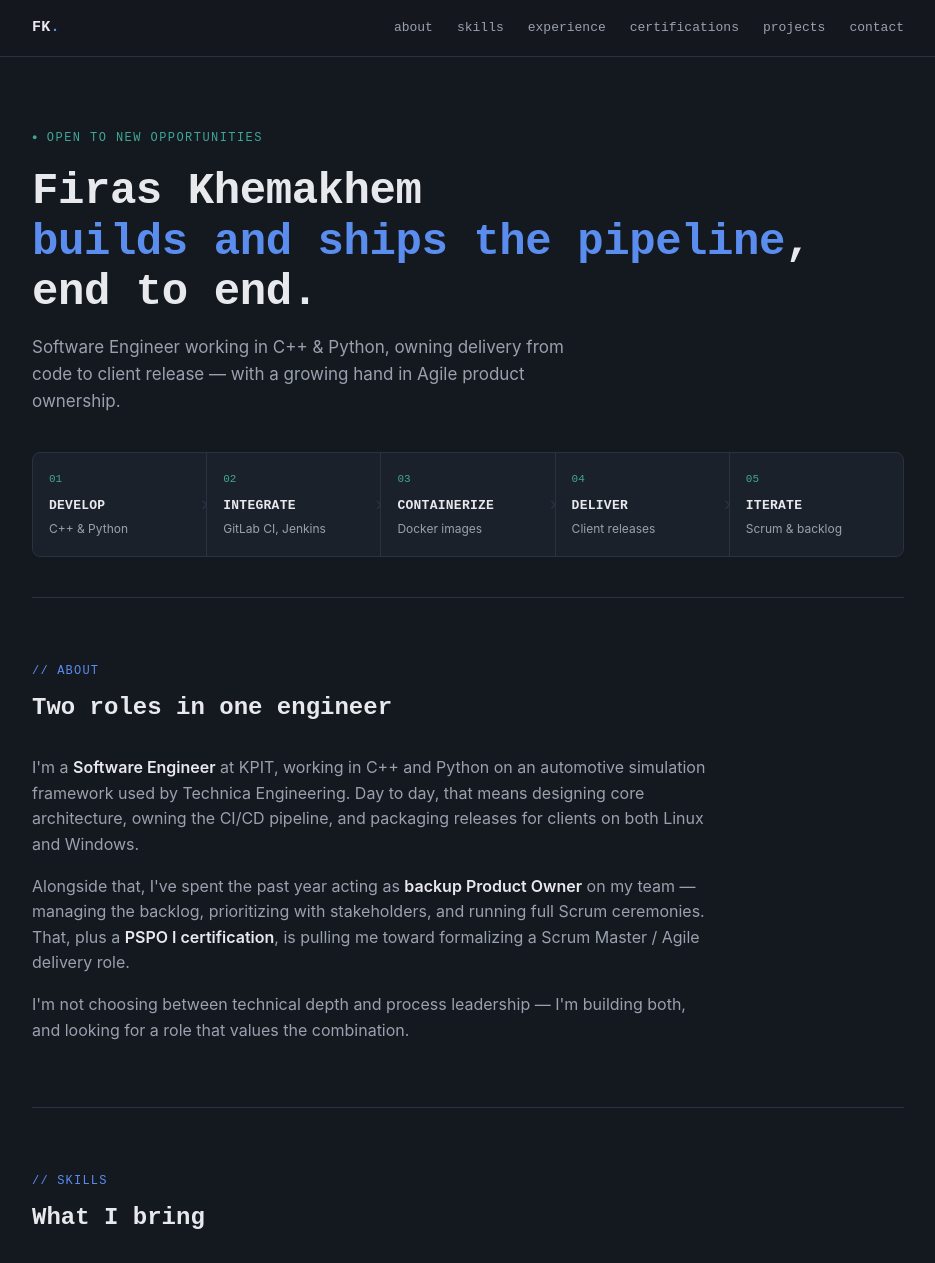
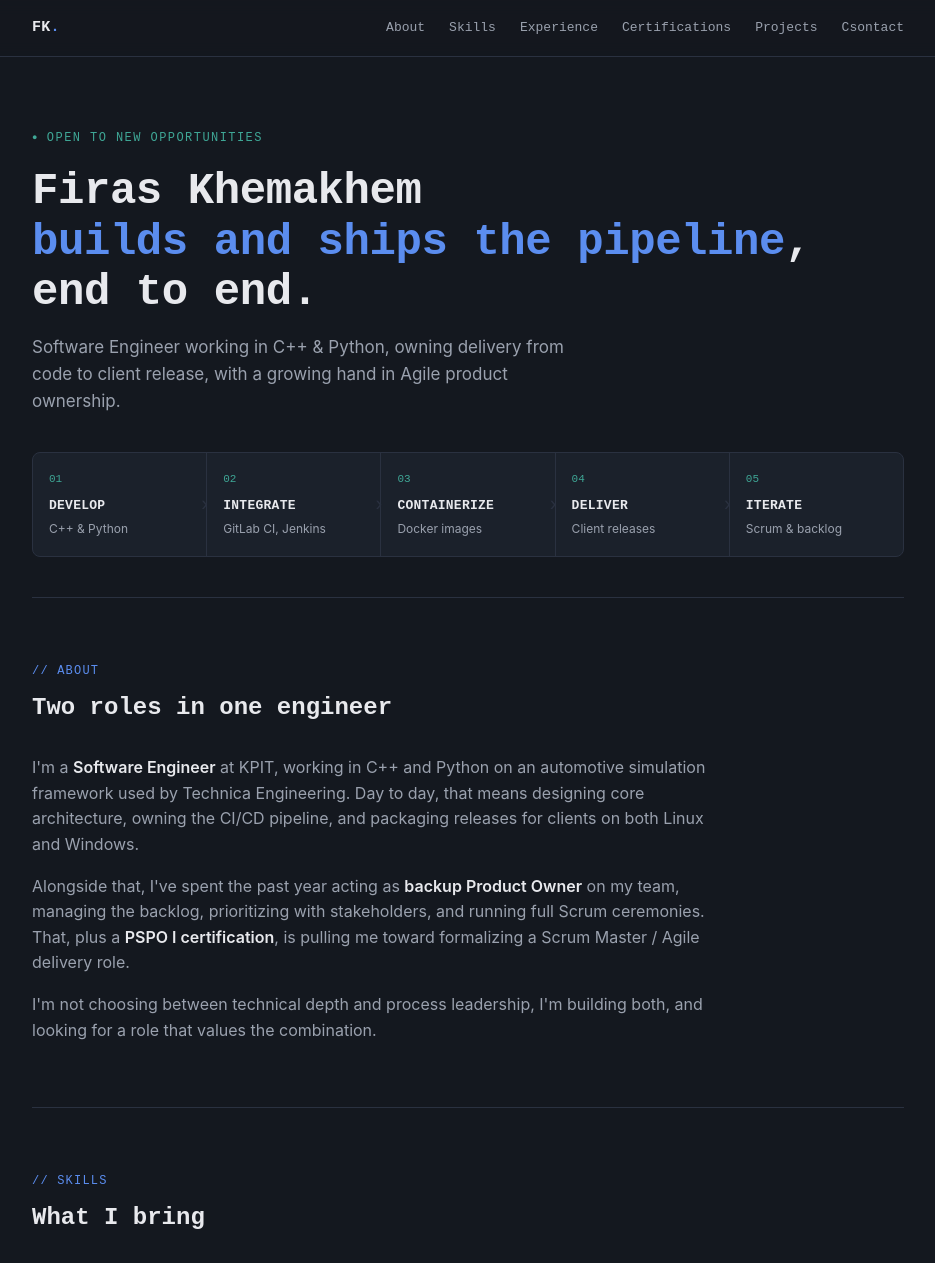
Before and after one commit to firas-khemakhem/firas-khemakhem.github.io, a plain HTML site: page index.html in a window 1280 px wide. Shown: the top 1263 px of the page, without its empty margins (172-1107 px from the left). Drawn offline with Linux system fonts and the light colour scheme.

Commit message:
some cleaup and improvements

```diff
--- a/index.html
+++ b/index.html
@@ -167,12 +167,12 @@
   <div class="wrap">
     <div class="logo">FK<span>.</span></div>
     <div class="navlinks">
-      <a href="#about">about</a>
-      <a href="#skills">skills</a>
-      <a href="#experience">experience</a>
-      <a href="#certifications">certifications</a>
-      <a href="#projects">projects</a>
-      <a href="#contact">contact</a>
+      <a href="#about">About</a>
+      <a href="#skills">Skills</a>
+      <a href="#experience">Experience</a>
+      <a href="#certifications">Certifications</a>
+      <a href="#projects">Projects</a>
+      <a href="#contact">Csontact</a>
     </div>
   </div>
 </nav>
@@ -181,7 +181,7 @@
   <header class="hero">
     <div class="eyebrow">open to new opportunities</div>
     <h1>Firas Khemakhem<br><span class="accent">builds and ships the pipeline</span>, end to end.</h1>
-    <p class="tagline">Software Engineer working in C++ &amp; Python, owning delivery from code to client release — with a growing hand in Agile product ownership.</p>
+    <p class="tagline">Software Engineer working in C++ &amp; Python, owning delivery from code to client release, with a growing hand in Agile product ownership.</p>
 
     <div class="pipeline">
       <a href="#skills" class="stage" style="text-decoration:none; color:inherit;">
@@ -217,8 +217,8 @@
     <h2>Two roles in one engineer</h2>
     <div class="about-grid">
       <p>I'm a <strong>Software Engineer</strong> at KPIT, working in C++ and Python on an automotive simulation framework used by Technica Engineering. Day to day, that means designing core architecture, owning the CI/CD pipeline, and packaging releases for clients on both Linux and Windows.</p>
-      <p>Alongside that, I've spent the past year acting as <strong>backup Product Owner</strong> on my team — managing the backlog, prioritizing with stakeholders, and running full Scrum ceremonies. That, plus a <strong>PSPO I certification</strong>, is pulling me toward formalizing a Scrum Master / Agile delivery role.</p>
-      <p>I'm not choosing between technical depth and process leadership — I'm building both, and looking for a role that values the combination.</p>
+      <p>Alongside that, I've spent the past year acting as <strong>backup Product Owner</strong> on my team, managing the backlog, prioritizing with stakeholders, and running full Scrum ceremonies. That, plus a <strong>PSPO I certification</strong>, is pulling me toward formalizing a Scrum Master / Agile delivery role.</p>
+      <p>I'm not choosing between technical depth and process leadership, I'm building both, and looking for a role that values the combination.</p>
     </div>
   </section>
 
@@ -271,7 +271,7 @@
       <div class="dates">Oct 2023 — Present</div>
       <ul>
         <li>Backup Product Owner for the past year: Jira backlog management, stakeholder prioritization, full Scrum ceremony participation on a 6–9 person team.</li>
-        <li>Own end-to-end client releases — Docker images for Linux environments, offline installers for Windows.</li>
+        <li>Own end-to-end client releases, Docker images for Linux environments, offline installers for Windows.</li>
         <li>Built and maintain CI/CD pipelines (GitLab CI, Jenkins) automating build, test, and deployment.</li>
         <li>Designed core C++ architecture for an automotive driving-scenario simulation framework, integrating with vehicle ECUs.</li>
       </ul>
@@ -311,7 +311,7 @@
   <section id="projects">
     <div class="sec-label">// projects</div>
     <h2>In the pipeline</h2>
-    <p class="body-text" style="margin-bottom:28px;">Public write-ups of my client work aren't possible for confidentiality reasons — so I'm building a couple of small, self-contained projects to demonstrate the same skills in the open.</p>
+    <p class="body-text" style="margin-bottom:28px;">Public write-ups of my client work aren't possible for confidentiality reasons. So I'm building a couple of small, self-contained projects to demonstrate the same skills in the open.</p>
     <div class="proj-grid">
       <div class="proj-card">
         <div class="status">● building now</div>
```
